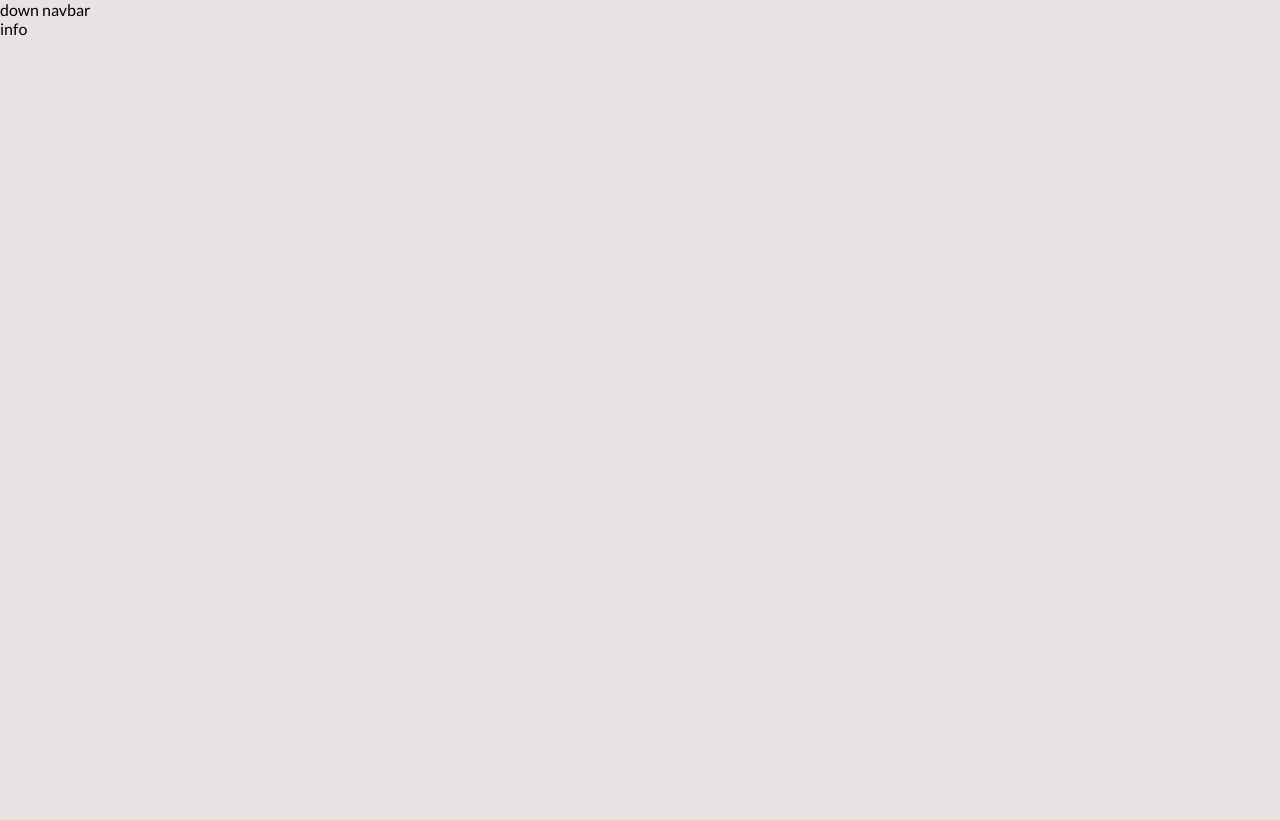
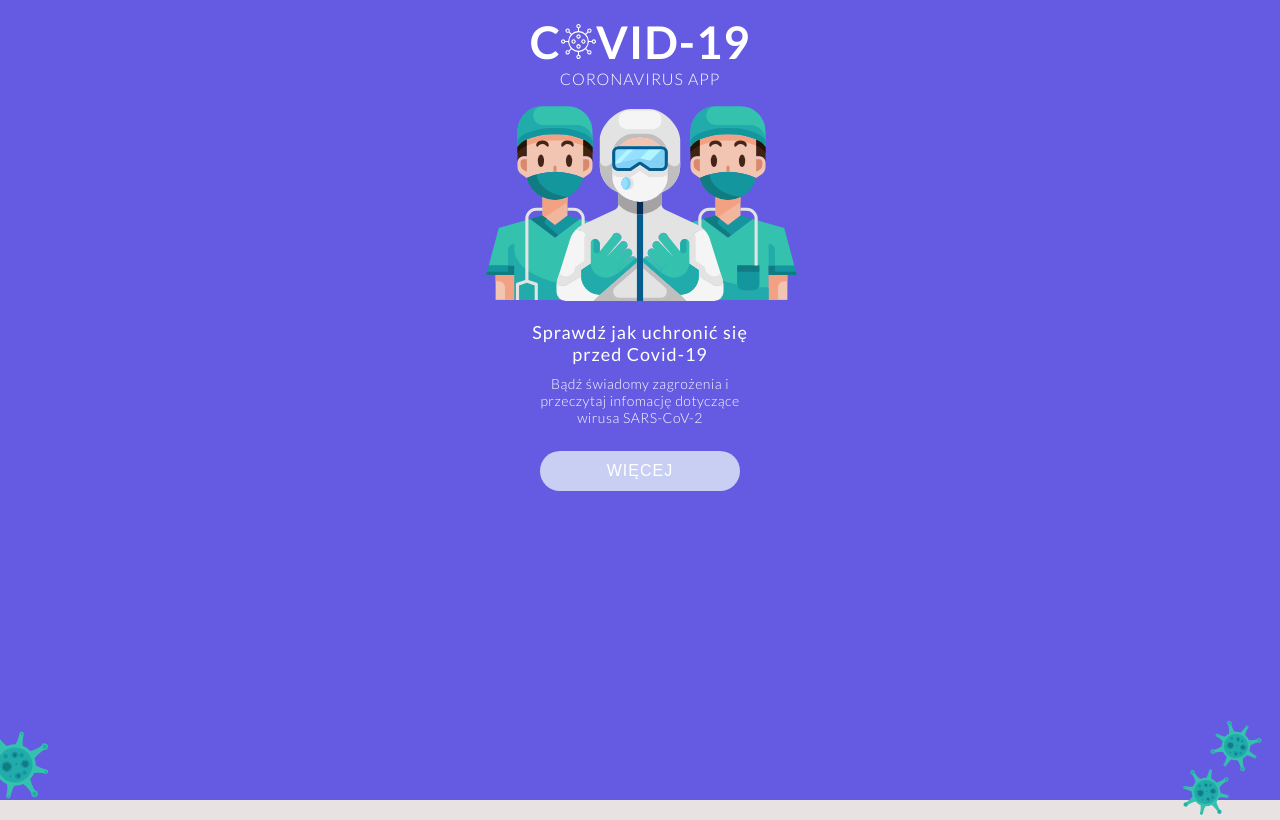
Before and after one commit to planetoida90210/Covid-19-info, a React (Create React App) app in the folder covid19-info/: page /welcome in a window 1280 px wide. Before the commit this address led to /. Built offline with nearby package versions, Linux system fonts and the light colour scheme.

Commit message:
settin up auth login page

```diff
--- a/covid19-info/src/App.js
+++ b/covid19-info/src/App.js
@@ -14,7 +14,7 @@ import "./App.css";
 
 function App() {
   //fake auth
-  const [isActive, setIsActive] = useState(true);
+  const [isActive, setIsActive] = useState(false);
   return (
     <div className='App'>
       <Router>
@@ -31,7 +31,16 @@ function App() {
         ) : (
           <>
             <Redirect from={"/"} to={"/welcome"} />
-            <Route path={"/welcome"} component={Welcome} />
+            <Route
+              path={"/welcome"}
+              component={(props) => (
+                <Welcome
+                  {...props}
+                  setIsActive={setIsActive}
+                  isActive={isActive}
+                />
+              )}
+            />
           </>
         )}
       </Router>
--- a/covid19-info/src/Components/pages/Welcome.js
+++ b/covid19-info/src/Components/pages/Welcome.js
@@ -4,7 +4,7 @@ import logo from "../../assets/images/Welcome/main-logo.svg";
 import doctor from "../../assets/images/Welcome/doctor-mask.svg";
 import doctorMain from "../../assets/images/Welcome/doctor-gloves.svg";
 import virus from "../../assets/images/Welcome/bacteria-cell-single.svg";
-const Welcome = () => {
+const Welcome = ({ setIsActive, isActive }) => {
   return (
     <div className='welcome-container'>
       <h1 className='welcome-logo'>
@@ -33,7 +33,12 @@ const Welcome = () => {
         SARS-CoV-2
       </p>
       <Link className='welcome-login-link' to='/'>
-        <button className='welcome-login'>więcej</button>
+        <button
+          className='welcome-login'
+          onClick={() => setIsActive(!isActive)}
+        >
+          więcej
+        </button>
       </Link>
       <img className='welcome-virus-svg' src={virus} alt='bacteria-cell' />
       <img className='welcome-virus-svg' src={virus} alt='bacteria-cell' />
```
Also changed, not shown: covid19-info/src/assets/images/Spinner/Gear-0.7s-200px.svg (deleted).
